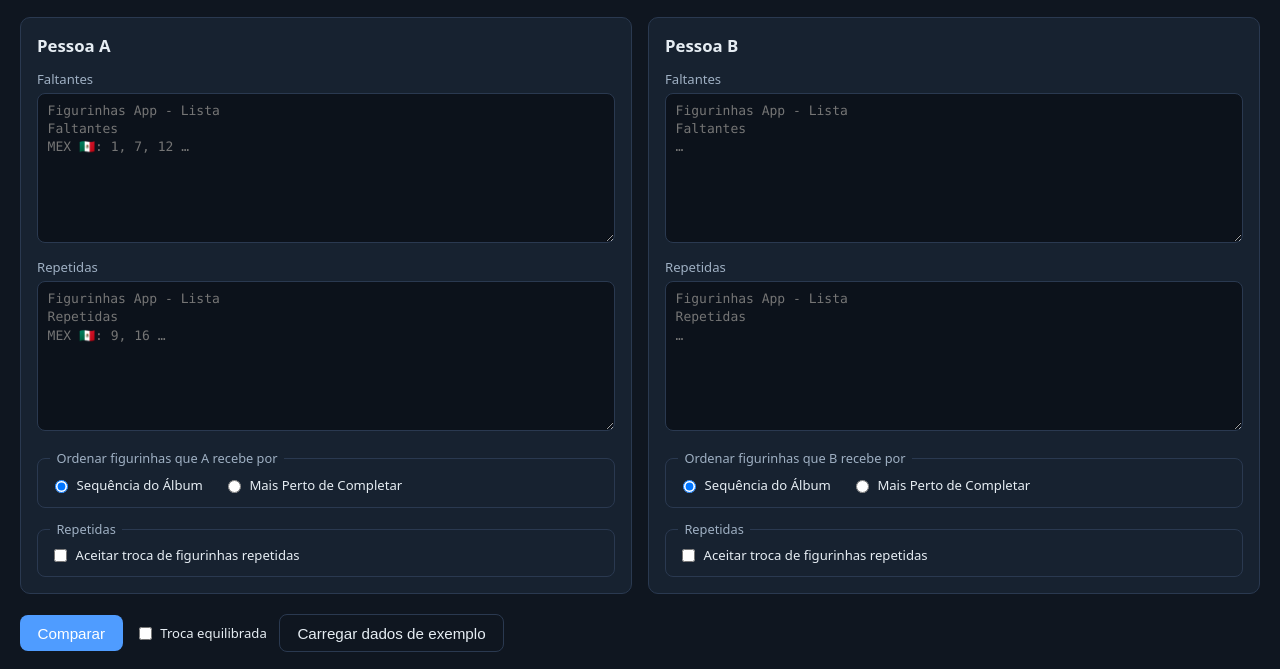
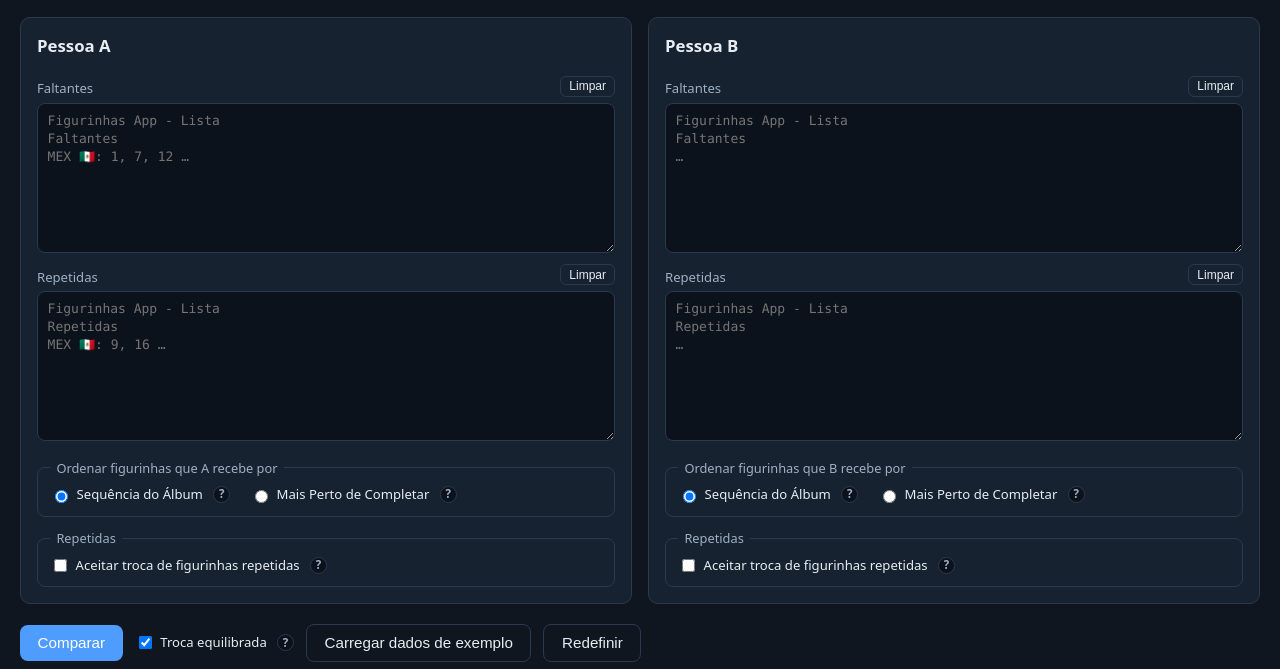
Before and after one commit to tioback/figuritas-helper, a plain HTML site: page index.html in a window 1280 px wide. Shown: the part 93-762 px from the top of the page. Drawn offline with Linux system fonts and the light colour scheme.

Commit message:
feat: add option tooltips, reset/clear buttons, and default even matching (#9)

```diff
--- a/i18n.js
+++ b/i18n.js
@@ -38,6 +38,12 @@ var I18N = (function () {
       btnCompare: 'Compare',
       evenMatching: 'Even matching',
       btnSample: 'Load sample data',
+      btnClear: 'Clear',
+      btnReset: 'Reset',
+      tipEven: 'Balances the trade so each person hands over the same number of stickers per country, capped at the smaller pile.',
+      tipAllowRepeats: 'Lets this person receive stickers they already have, used to top up an even trade.',
+      tipSequential: 'Lists the stickers this person receives in album (country) order.',
+      tipCompletion: 'Lists the stickers this person receives so countries closest to being completed come first.',
       giveToB: 'Give these to B',
       giveToA: 'Give these to A',
       footer: 'Static page — no data leaves your browser. Source: app.js. Run the tests by opening test.html.',
@@ -67,6 +73,12 @@ var I18N = (function () {
       btnCompare: 'Comparar',
       evenMatching: 'Troca equilibrada',
       btnSample: 'Carregar dados de exemplo',
+      btnClear: 'Limpar',
+      btnReset: 'Redefinir',
+      tipEven: 'Equilibra a troca para que cada pessoa entregue a mesma quantidade de figurinhas por país, limitado ao menor monte.',
+      tipAllowRepeats: 'Permite que esta pessoa receba figurinhas que já tem, usado para completar uma troca equilibrada.',
+      tipSequential: 'Lista as figurinhas que esta pessoa recebe na ordem do álbum (por país).',
+      tipCompletion: 'Lista as figurinhas que esta pessoa recebe colocando primeiro os países mais perto de completar.',
       giveToB: 'Dê estas para B',
       giveToA: 'Dê estas para A',
       footer: 'Página estática — nenhum dado sai do seu navegador. Fonte: app.js. Rode os testes abrindo test.html.',
@@ -96,6 +108,12 @@ var I18N = (function () {
       btnCompare: 'Comparar',
       evenMatching: 'Intercambio equilibrado',
       btnSample: 'Cargar datos de ejemplo',
+      btnClear: 'Limpiar',
+      btnReset: 'Restablecer',
+      tipEven: 'Equilibra el intercambio para que cada persona entregue la misma cantidad de figuritas por país, limitado al montón más pequeño.',
+      tipAllowRepeats: 'Permite que esta persona reciba figuritas que ya tiene, usado para completar un intercambio equilibrado.',
+      tipSequential: 'Lista las figuritas que esta persona recibe en el orden del álbum (por país).',
+      tipCompletion: 'Lista las figuritas que esta persona recibe poniendo primero los países más cerca de completarse.',
       giveToB: 'Dá estas a B',
       giveToA: 'Dá estas a A',
       footer: 'Página estática — ningún dato sale de tu navegador. Fuente: app.js. Corré las pruebas abriendo test.html.',
@@ -186,6 +204,16 @@ var I18N = (function () {
       el.setAttribute('placeholder', t(el.getAttribute('data-i18n-placeholder')));
     }
 
+    // Help tooltips: `data-tip` feeds the CSS bubble, `aria-label` the
+    // screen reader; both kept in sync with the active language.
+    els = root.querySelectorAll('[data-i18n-tip]');
+    for (i = 0; i < els.length; i++) {
+      el = els[i];
+      var tip = t(el.getAttribute('data-i18n-tip'));
+      el.setAttribute('data-tip', tip);
+      el.setAttribute('aria-label', tip);
+    }
+
     if (document && document.documentElement) document.documentElement.lang = current;
   }
 
--- a/index.html
+++ b/index.html
@@ -39,6 +39,22 @@
   .count { color:var(--muted); font-size:.8rem; font-weight:normal; }
   footer { margin-top:1.5rem; color:var(--muted); font-size:.8rem; }
   a { color:var(--accent); }
+  .field-head { display:flex; align-items:center; justify-content:space-between; gap:.5rem; }
+  .field-head label { margin:.6rem 0 .25rem; }
+  button.clear { padding:.15rem .5rem; font-size:.75rem; border-radius:6px; }
+  .help { position:relative; display:inline-flex; align-items:center; justify-content:center;
+          width:1.05rem; height:1.05rem; margin-left:.3rem; border-radius:50%;
+          border:1px solid var(--line); color:var(--muted); background:#0c121b;
+          font-size:.72rem; font-weight:600; cursor:help; flex:none; }
+  .help:focus { outline:2px solid var(--accent); outline-offset:1px; }
+  .help::after { content:attr(data-tip); position:absolute; left:50%; bottom:calc(100% + .4rem);
+                 transform:translateX(-50%); width:max-content; max-width:230px;
+                 background:var(--card); color:var(--fg); border:1px solid var(--line);
+                 border-radius:8px; padding:.45rem .6rem; font-size:.78rem; font-weight:normal;
+                 line-height:1.35; text-align:left; white-space:normal; z-index:5;
+                 opacity:0; visibility:hidden; transition:opacity .12s ease;
+                 box-shadow:0 4px 14px rgba(0,0,0,.4); }
+  .help:hover::after, .help:focus::after { opacity:1; visibility:visible; }
 </style>
 </head>
 <body>
@@ -58,43 +74,56 @@
   <div class="people">
     <section class="card">
       <h2 data-i18n="personA">Person A</h2>
-      <label for="aMiss" data-i18n="labelMissing">Faltantes (missing)</label>
+      <div class="field-head">
+        <label for="aMiss" data-i18n="labelMissing">Faltantes (missing)</label>
+        <button type="button" class="secondary clear" data-target="aMiss" data-i18n="btnClear">Clear</button>
+      </div>
       <textarea id="aMiss" spellcheck="false" data-i18n-placeholder="phMissingA" placeholder="Figurinhas App - Lista&#10;Faltantes&#10;MEX 🇲🇽: 1, 7, 12 …"></textarea>
-      <label for="aRep" data-i18n="labelRepeated">Repetidas (repeated)</label>
+      <div class="field-head">
+        <label for="aRep" data-i18n="labelRepeated">Repetidas (repeated)</label>
+        <button type="button" class="secondary clear" data-target="aRep" data-i18n="btnClear">Clear</button>
+      </div>
       <textarea id="aRep" spellcheck="false" data-i18n-placeholder="phRepeatedA" placeholder="Figurinhas App - Lista&#10;Repetidas&#10;MEX 🇲🇽: 9, 16 …"></textarea>
       <fieldset>
         <legend data-i18n="orderByA">Order stickers A receives by</legend>
-        <label><input type="radio" name="aPref" value="sequential" checked> <span data-i18n="optSequential">Sequential</span></label>
-        <label><input type="radio" name="aPref" value="completion"> <span data-i18n="optCompletion">Completion</span></label>
+        <label><input type="radio" name="aPref" value="sequential" checked> <span data-i18n="optSequential">Sequential</span><span class="help" tabindex="0" role="img" data-i18n-tip="tipSequential">?</span></label>
+        <label><input type="radio" name="aPref" value="completion"> <span data-i18n="optCompletion">Completion</span><span class="help" tabindex="0" role="img" data-i18n-tip="tipCompletion">?</span></label>
       </fieldset>
       <fieldset>
         <legend data-i18n="repeats">Repeats</legend>
-        <label><input type="checkbox" id="aAccepts"> <span data-i18n="allowRepeats">Allow exchanging repeated stickers</span></label>
+        <label><input type="checkbox" id="aAccepts"> <span data-i18n="allowRepeats">Allow exchanging repeated stickers</span><span class="help" tabindex="0" role="img" data-i18n-tip="tipAllowRepeats">?</span></label>
       </fieldset>
     </section>
 
     <section class="card">
       <h2 data-i18n="personB">Person B</h2>
-      <label for="bMiss" data-i18n="labelMissing">Faltantes (missing)</label>
+      <div class="field-head">
+        <label for="bMiss" data-i18n="labelMissing">Faltantes (missing)</label>
+        <button type="button" class="secondary clear" data-target="bMiss" data-i18n="btnClear">Clear</button>
+      </div>
       <textarea id="bMiss" spellcheck="false" data-i18n-placeholder="phMissingB" placeholder="Figurinhas App - Lista&#10;Faltantes&#10;…"></textarea>
-      <label for="bRep" data-i18n="labelRepeated">Repetidas (repeated)</label>
+      <div class="field-head">
+        <label for="bRep" data-i18n="labelRepeated">Repetidas (repeated)</label>
+        <button type="button" class="secondary clear" data-target="bRep" data-i18n="btnClear">Clear</button>
+      </div>
       <textarea id="bRep" spellcheck="false" data-i18n-placeholder="phRepeatedB" placeholder="Figurinhas App - Lista&#10;Repetidas&#10;…"></textarea>
       <fieldset>
         <legend data-i18n="orderByB">Order stickers B receives by</legend>
-        <label><input type="radio" name="bPref" value="sequential" checked> <span data-i18n="optSequential">Sequential</span></label>
-        <label><input type="radio" name="bPref" value="completion"> <span data-i18n="optCompletion">Completion</span></label>
+        <label><input type="radio" name="bPref" value="sequential" checked> <span data-i18n="optSequential">Sequential</span><span class="help" tabindex="0" role="img" data-i18n-tip="tipSequential">?</span></label>
+        <label><input type="radio" name="bPref" value="completion"> <span data-i18n="optCompletion">Completion</span><span class="help" tabindex="0" role="img" data-i18n-tip="tipCompletion">?</span></label>
       </fieldset>
       <fieldset>
         <legend data-i18n="repeats">Repeats</legend>
-        <label><input type="checkbox" id="bAccepts"> <span data-i18n="allowRepeats">Allow exchanging repeated stickers</span></label>
+        <label><input type="checkbox" id="bAccepts"> <span data-i18n="allowRepeats">Allow exchanging repeated stickers</span><span class="help" tabindex="0" role="img" data-i18n-tip="tipAllowRepeats">?</span></label>
       </fieldset>
     </section>
   </div>
 
   <div class="actions">
     <button id="compare" data-i18n="btnCompare">Compare</button>
-    <label class="toggle"><input type="checkbox" id="even"> <span data-i18n="evenMatching">Even matching</span></label>
+    <label class="toggle"><input type="checkbox" id="even" checked> <span data-i18n="evenMatching">Even matching</span><span class="help" tabindex="0" role="img" data-i18n-tip="tipEven">?</span></label>
     <button id="sample" class="secondary" type="button" data-i18n="btnSample">Load sample data</button>
+    <button id="reset" class="secondary" type="button" data-i18n="btnReset">Reset</button>
   </div>
 
   <div class="results">
@@ -157,6 +186,29 @@
         compare();
       });
 
+      // Per-field clear: empties only the textarea named in data-target.
+      var clears = document.querySelectorAll('button.clear');
+      for (var c = 0; c < clears.length; c++) {
+        clears[c].addEventListener('click', function () {
+          var ta = $(this.getAttribute('data-target'));
+          if (ta) { ta.value = ''; ta.focus(); }
+        });
+      }
+
+      // Reset the form to defaults: empty inputs, sequential ordering, no
+      // accepted repeats, even matching back on, and cleared results. Leaves
+      // the language preference untouched.
+      $('reset').addEventListener('click', function () {
+        $('aMiss').value = $('aRep').value = $('bMiss').value = $('bRep').value = '';
+        $('aAccepts').checked = $('bAccepts').checked = false;
+        $('even').checked = true;
+        document.querySelector('input[name="aPref"][value="sequential"]').checked = true;
+        document.querySelector('input[name="bPref"][value="sequential"]').checked = true;
+        $('abOut').textContent = $('baOut').textContent = '';
+        $('abCount').textContent = $('baCount').textContent = '';
+        hasCompared = false;
+      });
+
       // Language: detect (saved choice or browser), localize the page, and
       // keep the dynamic result strings in sync when the user switches.
       I18N.setLang(I18N.detect());
```
